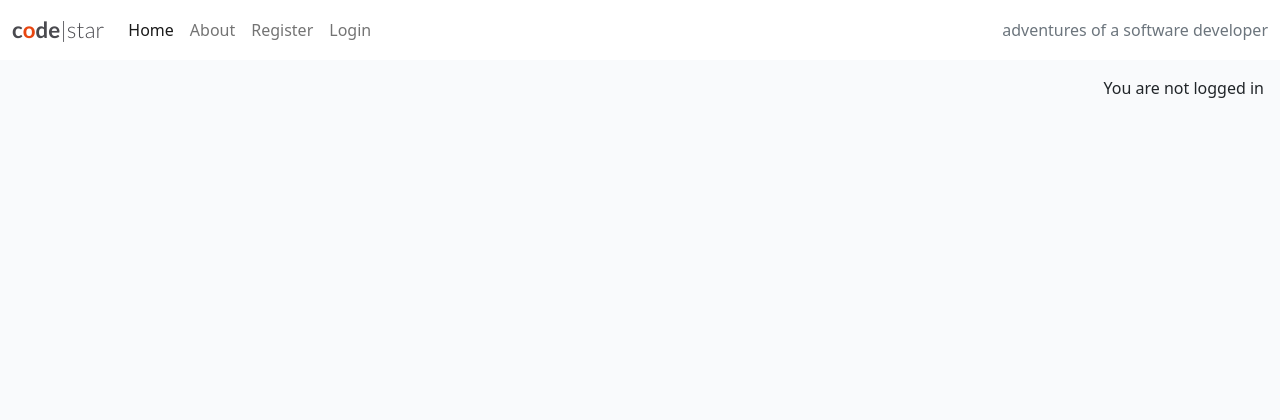
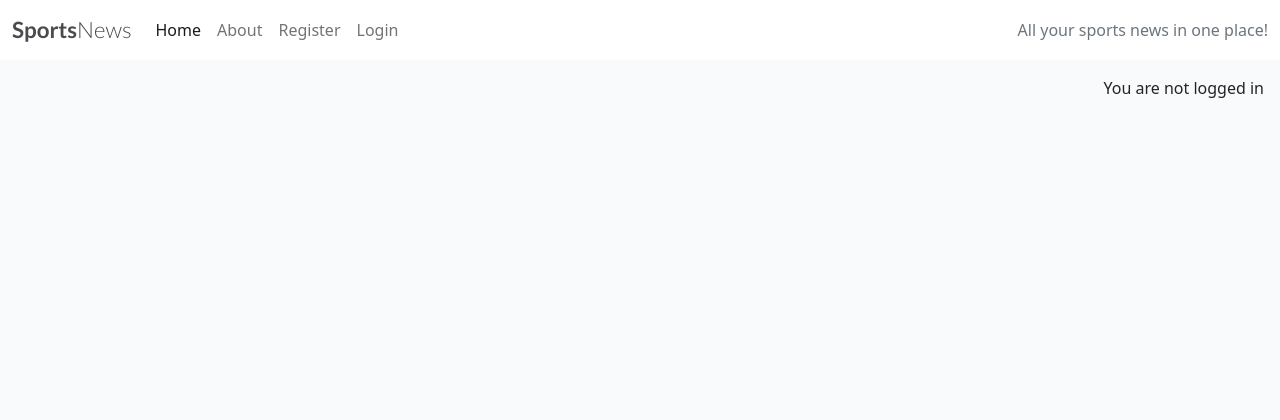
Before and after one commit to JaySinna/sports-news-site, a Django app: page / in a window 1280 px wide. Shown: the top 420 px of the page. Run offline with Django 4.2, Linux system fonts and the light colour scheme; data that the repository does not hold is empty.

Commit message:
Update base html file

```diff
--- a/templates/base.html
+++ b/templates/base.html
@@ -10,7 +10,7 @@
 <html class="h-100" lang="en">
 
 <head>
-    <title>CodeStar Blog</title>
+    <title>Sports News Site</title>
     <meta name="viewport" content="width=device-width, initial-scale=1" />
 
     <!-- Google Fonts CSS -->
@@ -36,8 +36,8 @@
     <!-- Navigation -->
     <nav class="navbar navbar-expand-lg navbar-light bg-white">
         <div class="container-fluid">
-            <a class="navbar-brand" href="{% url 'home' %}"><span class="brand">c<span class="red-o">o</span>de<span
-                        class="thin">|star</span></span></a>
+            <a class="navbar-brand" href="{% url 'home' %}"><span class="brand">Sports<span
+                        class="thin">News</span></span></a>
             <button class="navbar-toggler" type="button" data-bs-toggle="collapse" data-bs-target="#navbarText"
                 aria-controls="navbarText" aria-expanded="false" aria-label="Toggle navigation">
                 <span class="navbar-toggler-icon"></span>
@@ -69,7 +69,7 @@
                     {% endif %}
                 </ul>
                 <span class="navbar-text text-muted">
-                    adventures of a software developer
+                    All your sports news in one place!
                 </span>
             </div>
         </div>
```
